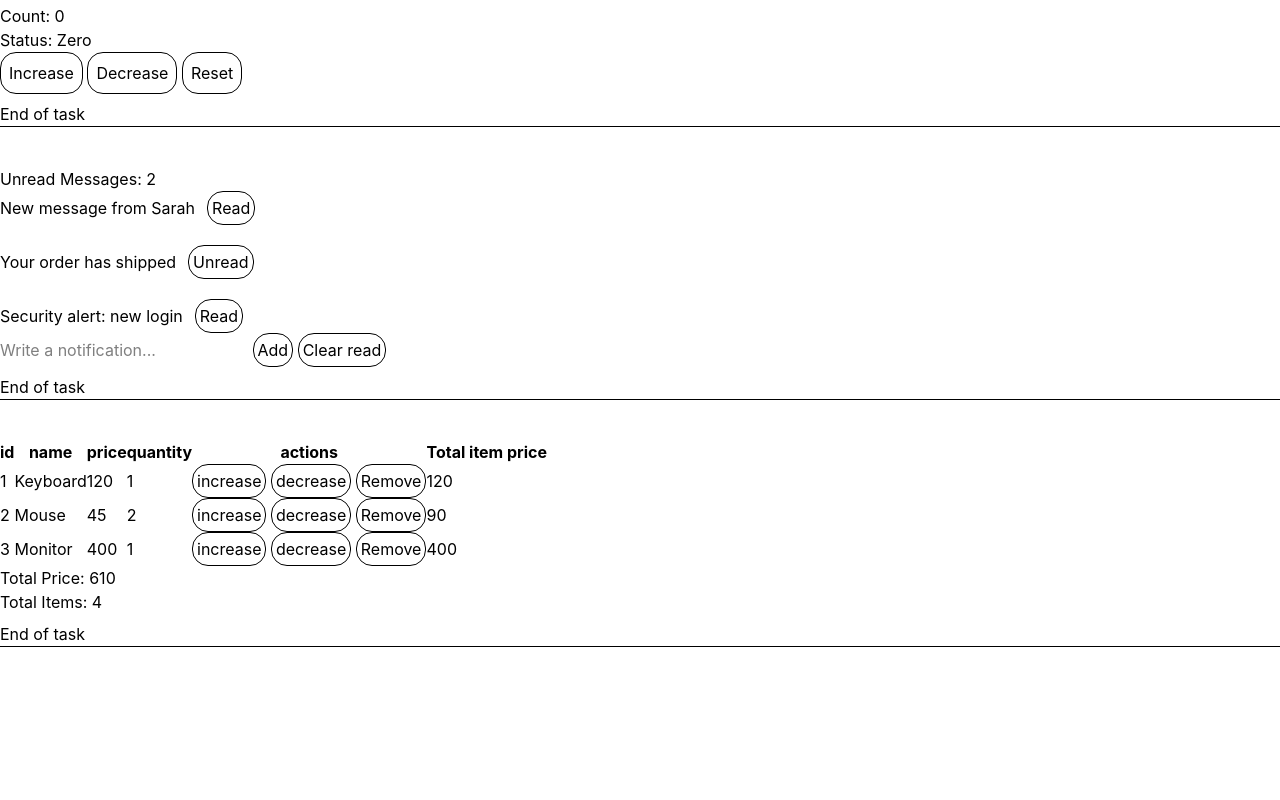
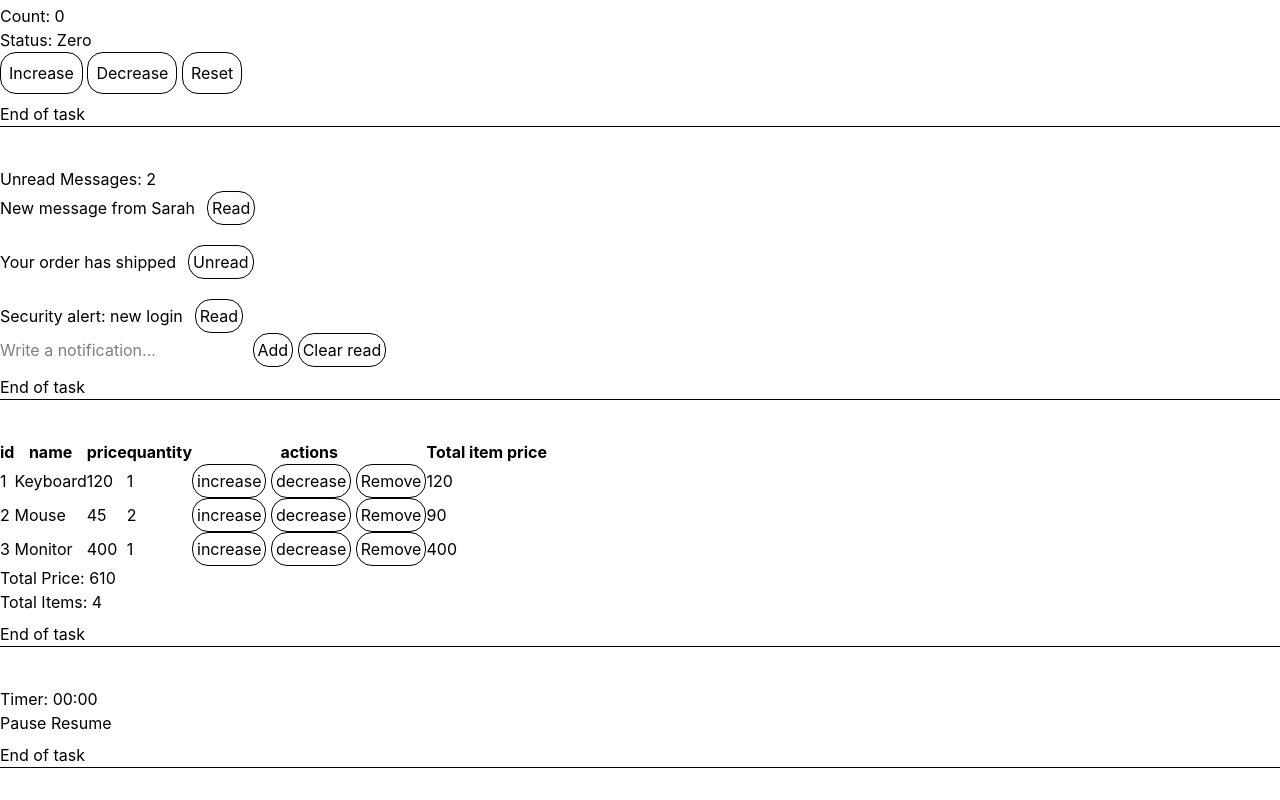
Before and after one commit to Abolfazl-Edalati/svelte-learning, a SvelteKit app: page / in a window 1280 px wide. Shown: the part 668-1468 px from the top of the page. Before the commit the page ends 1355 px from the top, so only its background shows below. Built offline with nearby package versions, Linux system fonts and the light colour scheme.

Commit message:
learn svelte effects with setInterval and derived values

```diff
--- /dev/null
+++ b/src/lib/components/Task7.svelte
@@ -0,0 +1,26 @@
+<script lang="ts">
+	let sec = $state(0);
+	let min = $state(0);
+	let isPaused = $state(true);
+	let formattedTime = $derived(`${String(min).padStart(2, '0')}:${String(sec).padStart(2, '0')}`);
+
+	$effect(() => {
+		let id = setInterval(() => {
+			if (!isPaused) {
+				if (sec === 59) {
+					min += 1;
+					sec = 0;
+				} else {
+					sec += 1;
+				}
+			}
+		}, 1000);
+
+		return () => clearInterval(id);
+	});
+</script>
+
+<h1>Timer: {formattedTime}</h1>
+
+<button onclick={() => (isPaused = true)}>Pause</button>
+<button onclick={() => (isPaused = false)}>Resume</button>
--- a/src/routes/+page.svelte
+++ b/src/routes/+page.svelte
@@ -5,6 +5,7 @@
 	import Task4 from '$lib/components/Task4.svelte';
 	import Task5 from '$lib/components/Task5.svelte';
 	import Task6 from '$lib/components/Task6.svelte';
+	import Task7 from '$lib/components/Task7.svelte';
 	import TaskEnd from '$lib/components/TaskEnd.svelte';
 </script>
 
@@ -26,3 +27,5 @@
 <TaskEnd />
 <Task6 />
 <TaskEnd />
+<Task7 />
+<TaskEnd />
```
